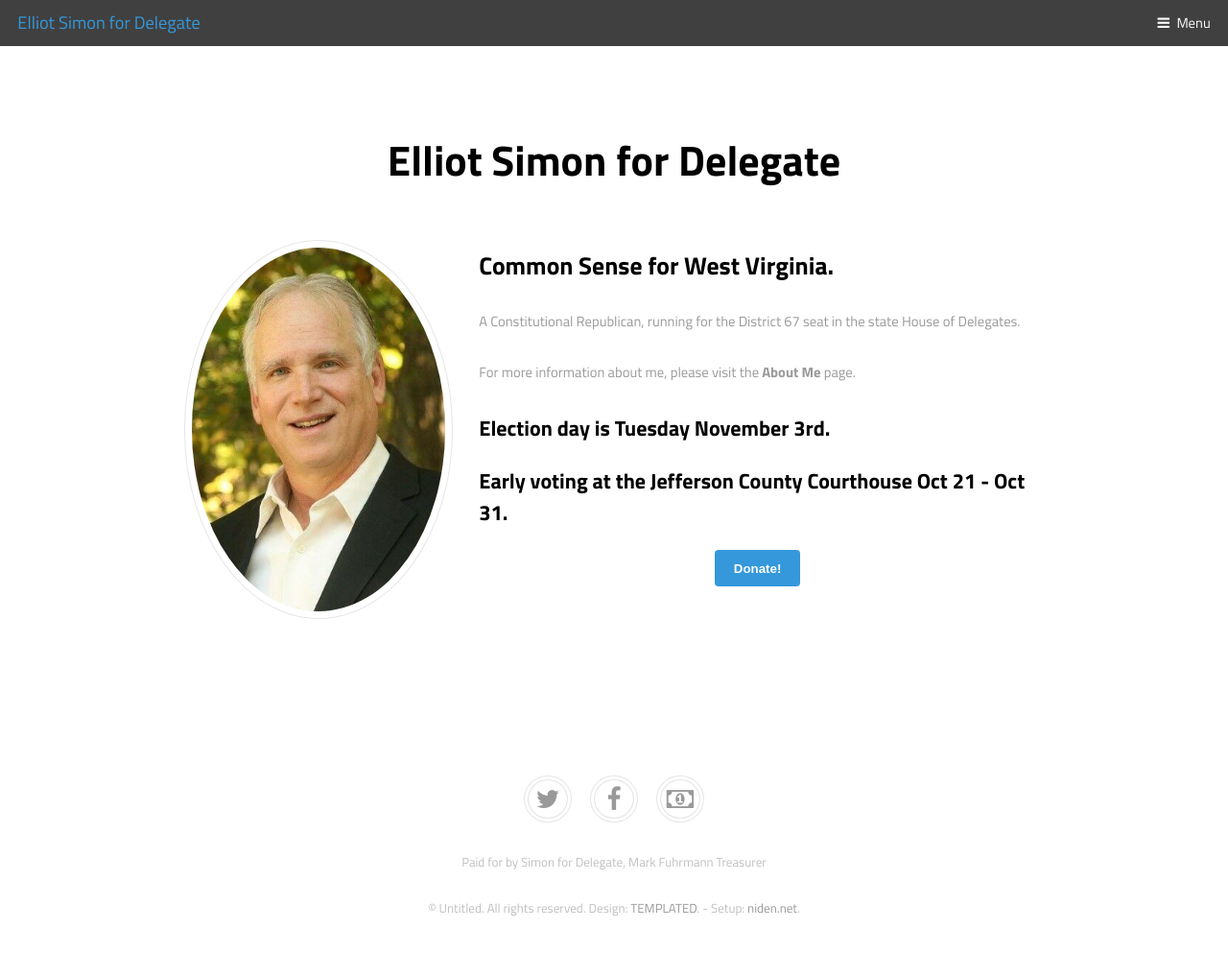
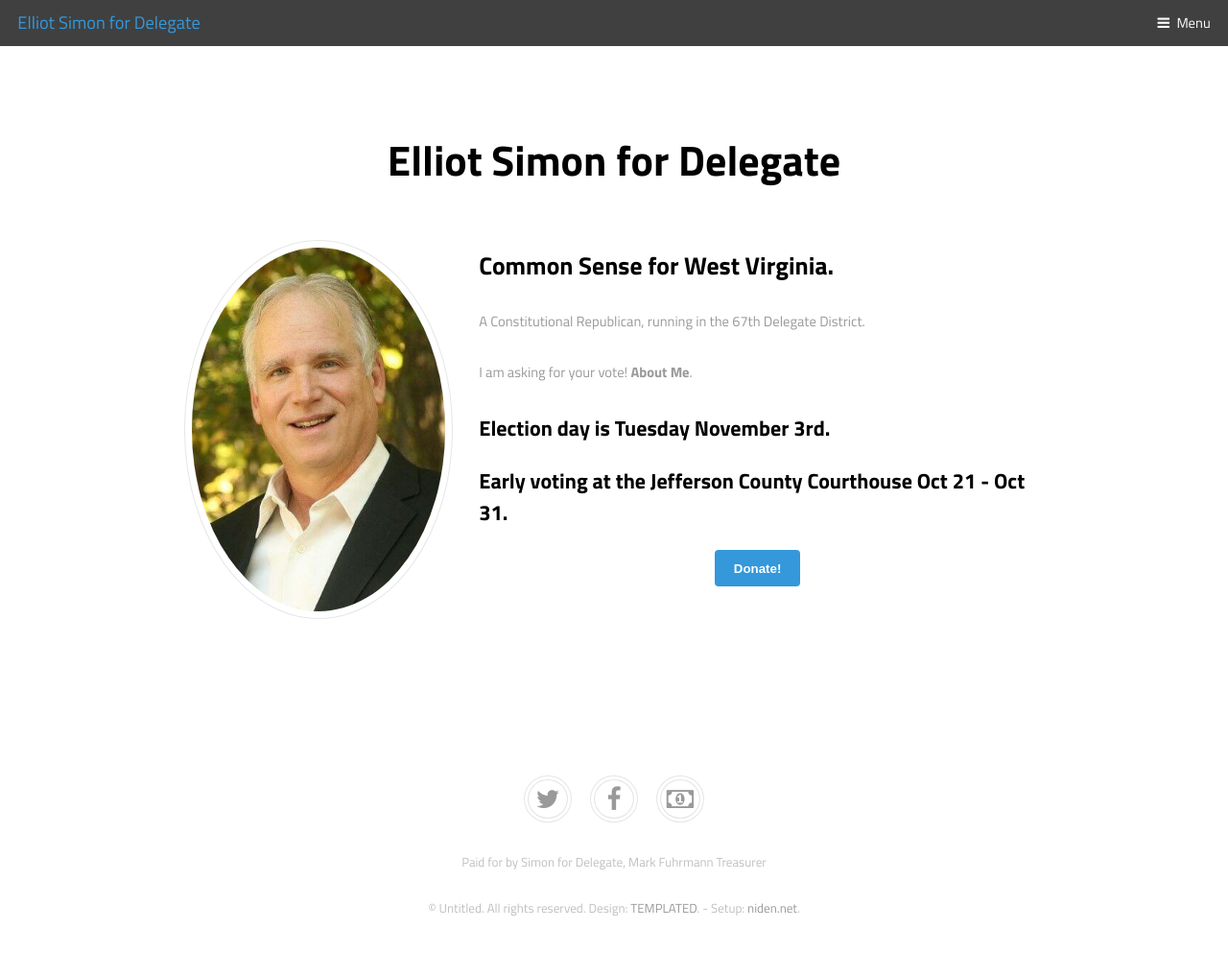
Before and after one commit to niden-net/simonfordelegate-com, a Jekyll site: the page built from index.md, in a window 1280 px wide and 1043 px high. Shown: the top 993 px of the window at 96% size. Built offline with Jekyll 4.4.1, drawn with Linux system fonts in a browser that asks for light colours.

Commit message:
Minor corrections

```diff
--- a/_includes/footer.html
+++ b/_includes/footer.html
@@ -9,7 +9,7 @@
                     </a>
                 </li>
                 <li>
-                    <a href=""
+                    <a href="https://www.facebook.com/Simon-For-Delegate-234552721097/"
                        class="icon fa-facebook">
                         <span class="label">Facebook</span>
                     </a>
--- a/_layouts/default.html
+++ b/_layouts/default.html
@@ -32,7 +32,7 @@
                         {{ content }}
                         <p class="align-center">
                             <a href="https://secure.anedot.com/simon-for-delegate/donate">
-                                <button class="btn btn-danger">
+                                <button class="btn btn-success">
                                     Donate!
                                 </button>
                             </a>
--- a/index.md
+++ b/index.md
@@ -3,9 +3,9 @@ layout: default
 ---
 ### Common Sense for West Virginia.
 
-A Constitutional Republican, running for the District 67 seat in the state House of Delegates.
+A Constitutional Republican, running in the 67th Delegate District.
 
-For more information about me, please visit the **[About Me](/about-me)** page.
+I am asking for your vote! **[About Me](/about-me)**.
 
 #### Election day is Tuesday November 3rd.
 
```
